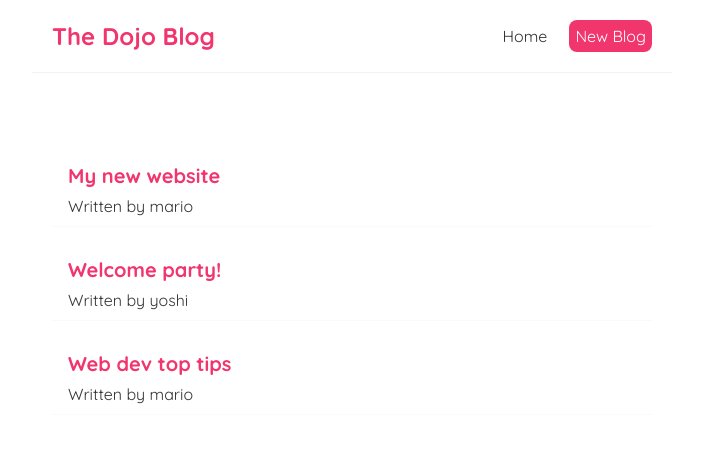
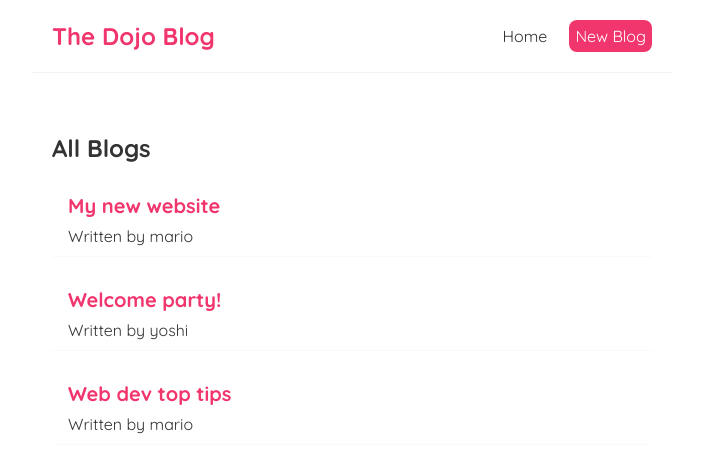
Before and after one commit to michaelc511/30_lessons, a React (Create React App) app: page / in a window 1280 px wide. Shown: the top 472 px of the page, without its empty margins (288-991 px from the left). Built offline with nearby package versions, Linux system fonts and the light colour scheme.

Commit message:
11 props

```diff
--- /dev/null
+++ b/src/BlogList.js
@@ -0,0 +1,34 @@
+// 2. using 'props'
+const BlogList = (props) => {
+  const blogs = props.blog;
+  const title = props.title;
+  return (
+    <div className="blog-list">
+      <h2>{title}</h2>
+      {props.blogs.map((blog) => (
+        <div className="blog-preview" key={blog.id}>
+          <h2>{blog.title}</h2>
+          <p>Written by {blog.author} </p>
+        </div>
+      ))}
+    </div>
+  );
+}
+
+// 2a alt. Use destructure to use 'blogs
+// const BlogList = ({ blogs, title }) => {
+//   return (
+//     <div className="blog-list">
+//       <h2>{title}</h2>
+//       {blogs.map((blog) => (
+//         <div className="blog-preview" key={blog.id}>
+//           <h2>{blog.title}</h2>
+//           <p>Written by {blog.author} </p>
+//         </div>
+//       ))}
+//     </div>
+//   );
+// }
+
+
+export default BlogList;
--- a/src/Home.js
+++ b/src/Home.js
@@ -1,4 +1,5 @@
 import { useState } from 'react';
+import BlogList from './BlogList';
 
 const Home = () => {
   // an array of blogs for our state
@@ -9,31 +10,14 @@ const Home = () => {
   ])
 
   /*
-    We need a template for all the items in the array.
-    Instead of hard-coding, we should not repeat and be able to access new data.
-    We need to cycle through the array and for each of them, create a template.
-    Use the 'map' method to do something in each array.
-
-    We need unique 'key' values from the blog.id
+   11. Props
+    Lets create an external comp to contain the blogs
   */
 
   return (
     <div className="home">
-      {
-      // shorter way to do it.
-      /* {blogs.map((blog) =>(
-        <div className = "blog-preview" key={blog.id}>
-          <h2>{blog.title}</h2>
-          <p>Written by { blog.author} </p>
-        </div>
-      ))} */}
-
-      {blogs.map((blog) => {
-        return (<div className="blog-preview" key={blog.id}>
-          <h2>{blog.title}</h2>
-          <p>Written by {blog.author} </p>
-        </div>);
-      })}
+      {/* 1. We have the 'BlogList' comp and pass in 'blogs' as the props */}
+      <BlogList blogs={blogs} title = "All Blogs" />
     </div>
   );
 }
```
